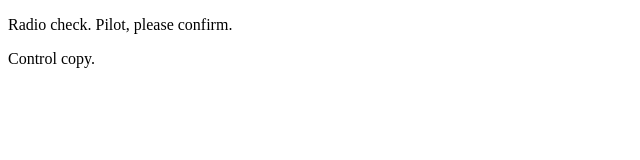
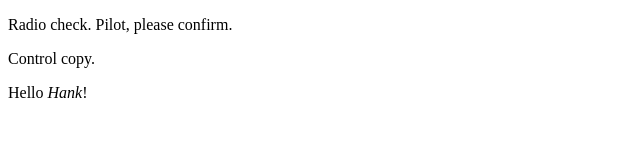
Before and after one commit to ajharris96/communication-log, a plain HTML site: page index.html in a window 1280 px wide. Shown: the whole page, without its empty margins (0-640 px from the left). Drawn offline with Linux system fonts and the light colour scheme.

Commit message:
added line hello hank

```diff
--- a/index.html
+++ b/index.html
@@ -3,5 +3,6 @@
    <body>
       <p>Radio check. Pilot, please confirm.</p>
       <p>Control copy.</p>
+      <p>Hello <i>Hank</i>!</p>
    </body>
 </html>
```
